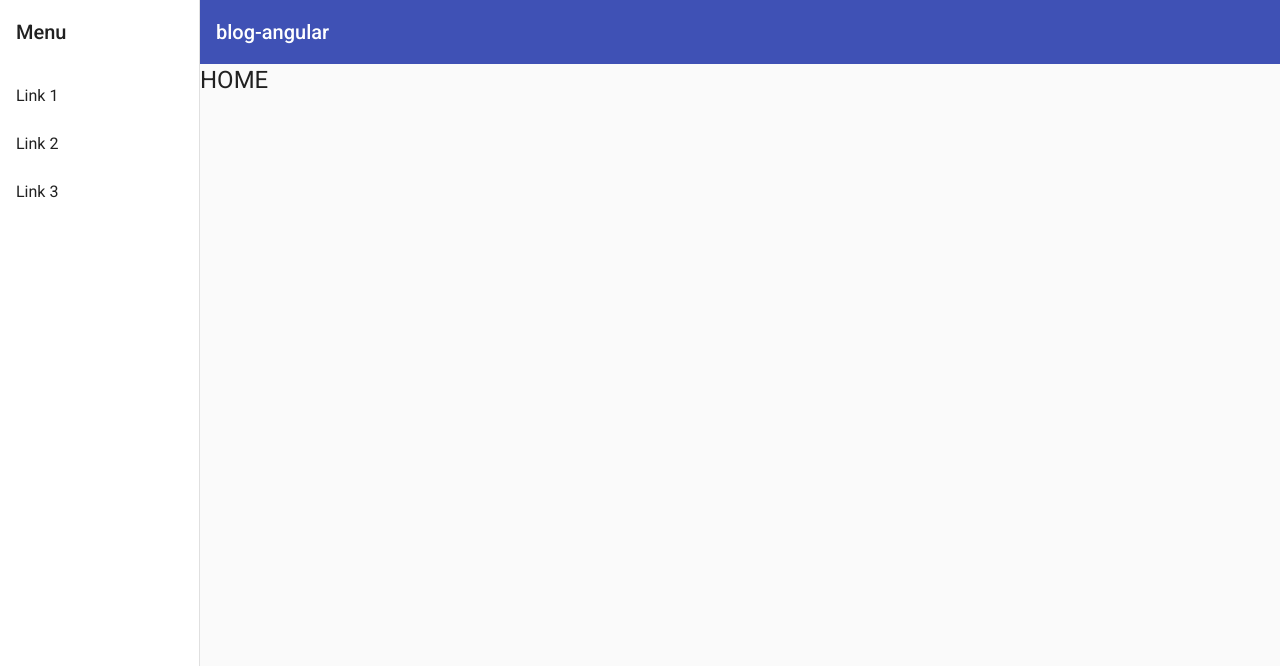
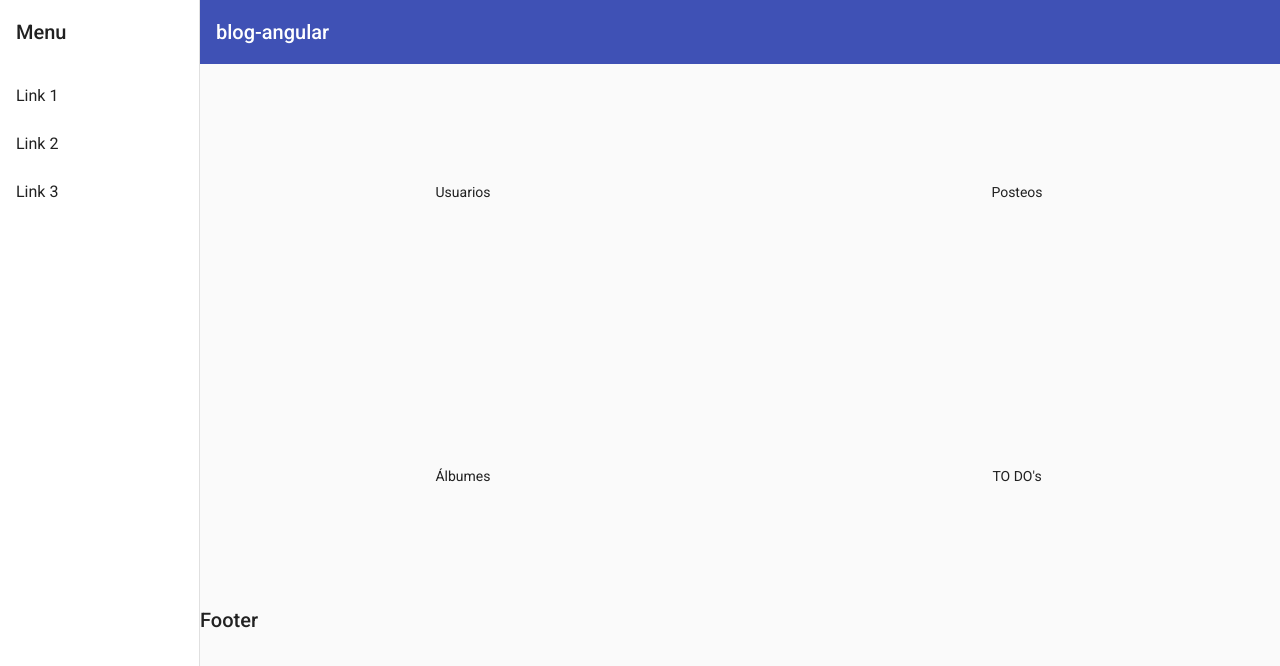
Before and after one commit to PeterDamianG/ChallengeAngularBlog, an Angular app: page /home in a window 1280 px wide. Shown: the top 666 px of the page. Built offline with nearby package versions, Linux system fonts and the light colour scheme.

Commit message:
add example home

```diff
--- a/src/app/app.component.html
+++ b/src/app/app.component.html
@@ -1,3 +1,4 @@
 <app-appbar>
   <router-outlet></router-outlet>
+  <h2>Footer</h2>
 </app-appbar>
--- a/src/app/modules/home/home.module.ts
+++ b/src/app/modules/home/home.module.ts
@@ -1,9 +1,10 @@
 import { NgModule } from '@angular/core';
 import { HomeComponent } from './page/home.component';
 import { HomeRoutingModule } from './home.routing';
+import { MatGridListModule } from '@angular/material/grid-list';
 
 @NgModule({
   declarations: [HomeComponent],
-  imports: [HomeRoutingModule],
+  imports: [HomeRoutingModule, MatGridListModule],
 })
 export class HomeModule {}
--- a/src/app/modules/home/page/home.component.html
+++ b/src/app/modules/home/page/home.component.html
@@ -1 +1,6 @@
-<h1>HOME</h1>
+<mat-grid-list cols="2" rowHeight="2:1" gutterSize="2em">
+  <mat-grid-tile>Usuarios</mat-grid-tile>
+  <mat-grid-tile>Posteos</mat-grid-tile>
+  <mat-grid-tile>Álbumes</mat-grid-tile>
+  <mat-grid-tile>TO DO's</mat-grid-tile>
+</mat-grid-list>
```
Also changed, not shown: 1 other file (tests, documents, lock files or other folders).
